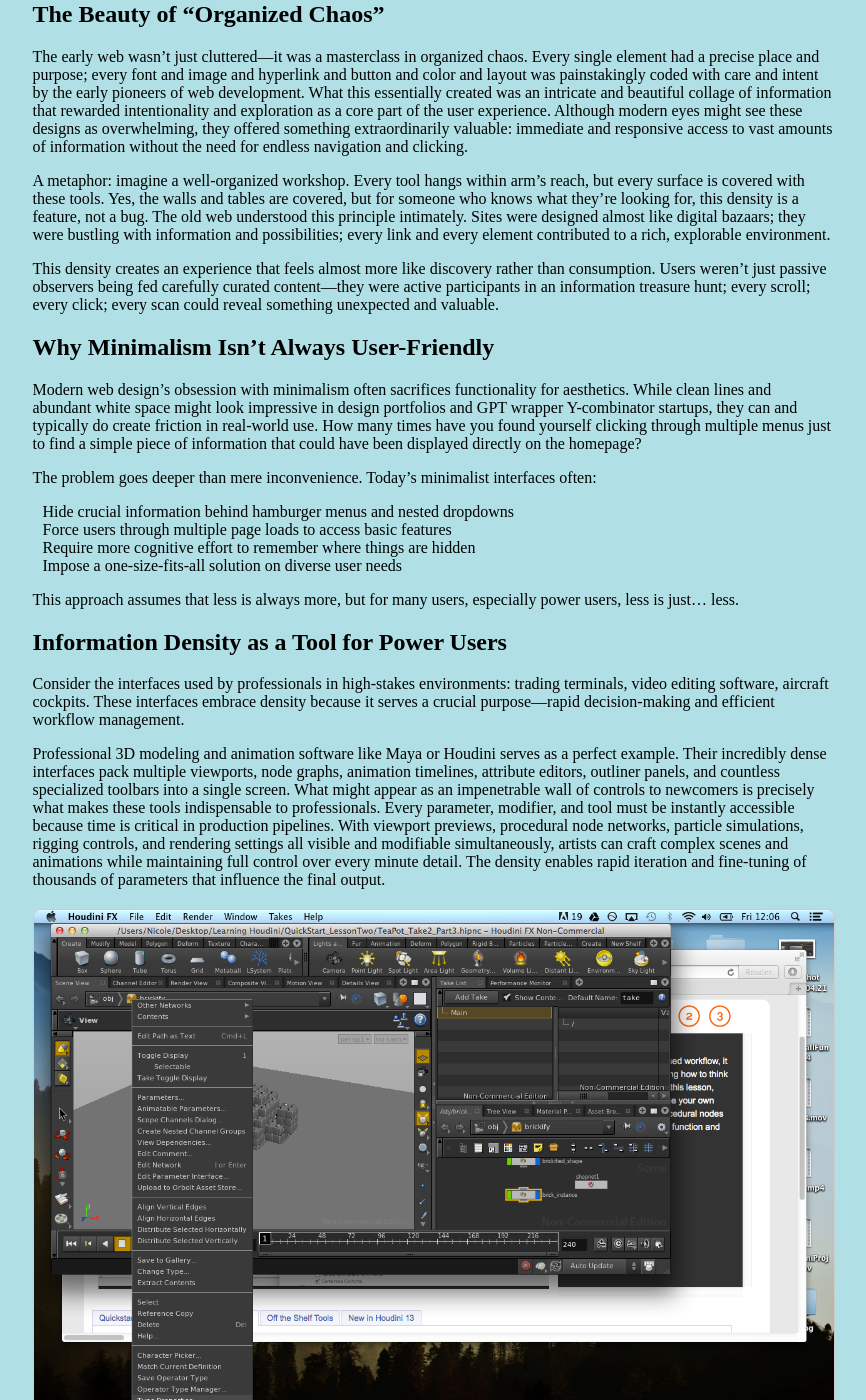
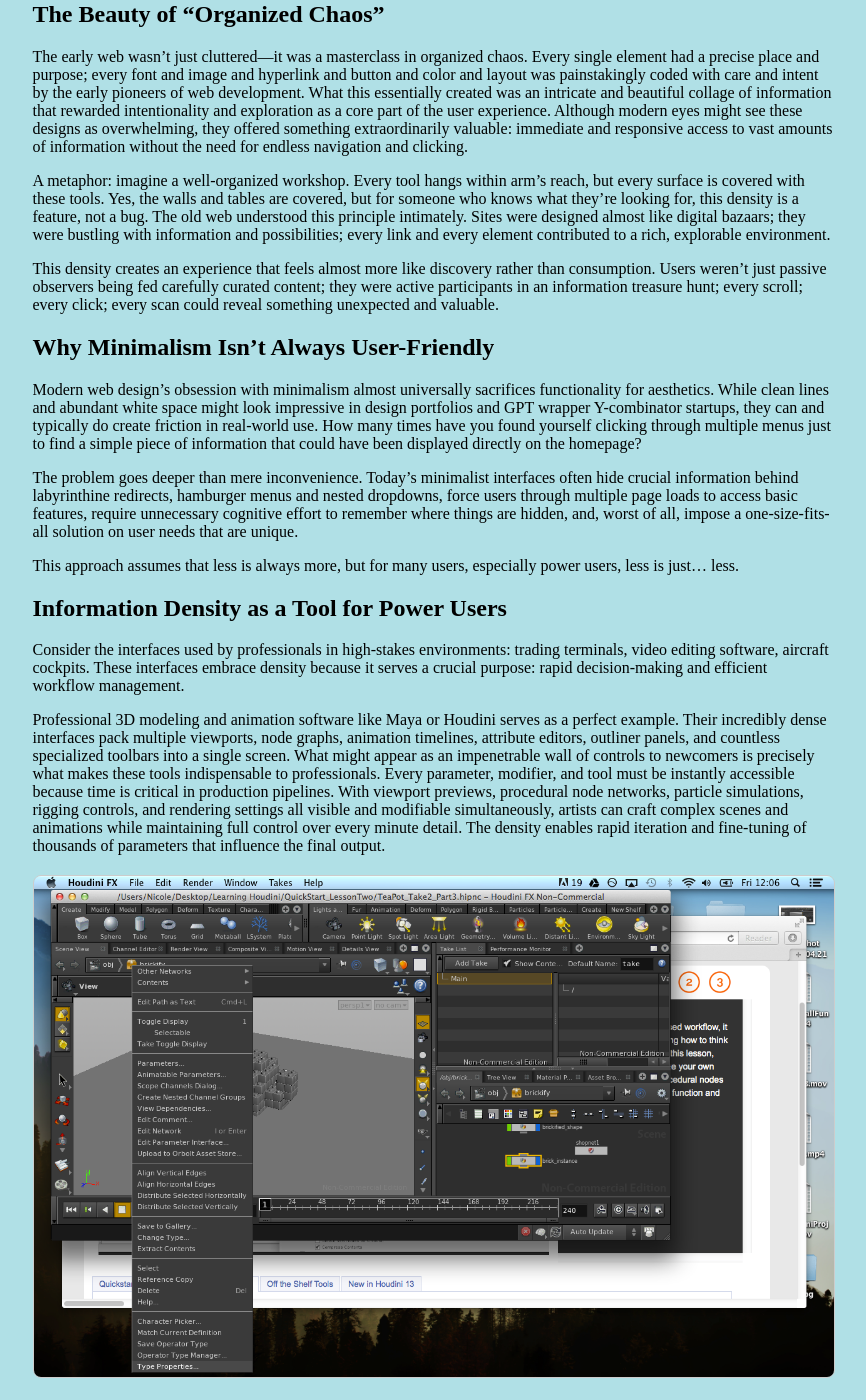
Before and after one commit to acrecit/site, a Jekyll site: the page built from _posts/2024-11-01-informationDensity.markdown, in a window 1280 px wide and 1400 px high, scrolled down 2028 px. Shown: the whole window, without its empty margins (218-1084 px from the left). Built offline with Jekyll 4.4.1, drawn with Linux system fonts in a browser that asks for light colours; some of the changed text lies outside the part shown.

Commit message:
add jekyll ignores and update one article

```diff
--- a/_posts/2024-11-01-informationDensity.markdown
+++ b/_posts/2024-11-01-informationDensity.markdown
@@ -24,39 +24,32 @@
 
 A metaphor: imagine a well-organized workshop. Every tool hangs within arm's reach, but every surface is covered with these tools. Yes, the walls and tables are covered, but for someone who knows what they're looking for, this density is a feature, not a bug. The old web understood this principle intimately. Sites were designed almost like digital bazaars; they were bustling with information and possibilities; every link and every element contributed to a rich, explorable environment.
 
-This density creates an experience that feels almost more like discovery rather than consumption. Users weren't just passive observers being fed carefully curated content—they were active participants in an information treasure hunt; every scroll; every click; every scan could reveal something unexpected and valuable.
+This density creates an experience that feels almost more like discovery rather than consumption. Users weren't just passive observers being fed carefully curated content; they were active participants in an information treasure hunt; every scroll; every click; every scan could reveal something unexpected and valuable.
 
 ## Why Minimalism Isn't Always User-Friendly
 
-Modern web design's obsession with minimalism often sacrifices functionality for aesthetics. While clean lines and abundant white space might look impressive in design portfolios and GPT wrapper Y-combinator startups, they can and typically do create friction in real-world use. How many times have you found yourself clicking through multiple menus just to find a simple piece of information that could have been displayed directly on the homepage?
+Modern web design's obsession with minimalism almost universally sacrifices functionality for aesthetics. While clean lines and abundant white space might look impressive in design portfolios and GPT wrapper Y-combinator startups, they can and typically do create friction in real-world use. How many times have you found yourself clicking through multiple menus just to find a simple piece of information that could have been displayed directly on the homepage?
 
-The problem goes deeper than mere inconvenience. Today's minimalist interfaces often:
-- Hide crucial information behind hamburger menus and nested dropdowns
-- Force users through multiple page loads to access basic features
-- Require more cognitive effort to remember where things are hidden
-- Impose a one-size-fits-all solution on diverse user needs
+The problem goes deeper than mere inconvenience. Today's minimalist interfaces often hide crucial information behind labyrinthine redirects, hamburger menus and nested dropdowns, force users through multiple page loads to access basic features, require unnecessary cognitive effort to remember where things are hidden, and, worst of all, impose a one-size-fits-all solution on user needs that are unique.
 
 This approach assumes that less is always more, but for many users, especially power users, less is just... less.
 
 ## Information Density as a Tool for Power Users
 
-Consider the interfaces used by professionals in high-stakes environments: trading terminals, video editing software, aircraft cockpits. These interfaces embrace density because it serves a crucial purpose—rapid decision-making and efficient workflow management.
+Consider the interfaces used by professionals in high-stakes environments: trading terminals, video editing software, aircraft cockpits. These interfaces embrace density because it serves a crucial purpose: rapid decision-making and efficient workflow management.
 
 Professional 3D modeling and animation software like Maya or Houdini serves as a perfect example. Their incredibly dense interfaces pack multiple viewports, node graphs, animation timelines, attribute editors, outliner panels, and countless specialized toolbars into a single screen. What might appear as an impenetrable wall of controls to newcomers is precisely what makes these tools indispensable to professionals. Every parameter, modifier, and tool must be instantly accessible because time is critical in production pipelines. With viewport previews, procedural node networks, particle simulations, rigging controls, and rendering settings all visible and modifiable simultaneously, artists can craft complex scenes and animations while maintaining full control over every minute detail. The density enables rapid iteration and fine-tuning of thousands of parameters that influence the final output.
 
 ![A screenshot of Houdini](/assets/images/houdini_ui.png)
 
 
-The same principle applies to other professional tools:
-- IDE interfaces for developers
-- Digital audio workstations for musicians
-- Financial analysis platforms for traders
+The same principle applies to other professional tools like IDEs for developers, DAWs for musicians, and financial analysis platforms for traders.
 
-These interfaces prove that density, when thoughtfully implemented, isn't just acceptable—it's optimal.
+These interfaces prove that density, when thoughtfully implemented, is not just acceptable, it's optimal.
 
 ## Visual Interest and Interaction
 
-The early web had personality. From animated GIFs to custom cursors, websites weren't just information repositories—they were digital spaces with character and charm. This visual richness created an emotional connection that many modern websites, with their identical templates and minimal designs, fail to achieve.
+The early web had personality. From animated GIFs to custom cursors, websites weren't just information repositories, they were digital spaces with character and charm. This visual richness created an emotional connection that many modern websites, with their identical templates and minimal designs, fail to achieve.
 
 Some of my favorite examples:
 
@@ -66,38 +59,14 @@
 
 ![lings-cars](/assets/images/lings-cars.jpg)
 
-These sites remind us of a time when:
-- Websites had unique layouts that reflected their purpose and personality
-- Visual elements served both functional and decorative purposes
+These sites remind us of a time when websites had unique layouts that reflected their purpose and personality and visual elements served both functional and decorative purposes.
 
-This vibrancy didn't just make the web more fun—it made it more human.
-
-## Practical Tips for Designing Information-Rich Interfaces Today
-
-How can we bring back the benefits of information-rich design while avoiding the pitfalls? Here's my advice:
-
-1. **Layouts**
-   - Modular grids to organize dense information
-   - Clear visual hierarchies through size and placement
-
-2. **Typography**
-   - Smaller fonts for secondary information
-   - Varying font weights to create visual hierarchy
-   - Comfortable line height even in dense layouts
-
-3. **Visual Coding**
-   - Color coding for quick information scanning
-   - Consistent icon use to aid visual navigation
-   - Clear boundaries between different information zones
+This vibrancy didn't just make the web more fun, it made it more human.
 
 ## Bringing Humanity Back into Web Design
 
 The future of web design doesn't have to be a continuation of the sterile and minimalistic design that we have today. We can create interfaces that are both information-rich and user-friendly, that celebrate density while maintaining clarity, and that prioritize functionality without sacrificing personality.
 
-If we reconsider how we design interfaces, we can:
-- Empower our users with immediate access to information
-- Create more efficient and productive workflows
-- Design beautiful yet functional interfaces that reflect the complexity and richness of human thought
-- Build digital spaces that feel alive and engaging
+If we reconsider how we design interfaces, we can, empower our users with immediate access to information, create more efficient and productive workflows, design beautiful yet functional interfaces that reflect the complexity and richness of human thought, and, most importantly, build digital spaces that feel alive and engaging, not sterile and dull.
 
-The web doesn't need to be a series of identical, minimal templates. It can be a vibrant, efficient, and deeply human space. The web can be beautiful again, and all it will take is for us to stop designing for the lowest common denominator. We need to embrace power users, challenge our audiences, and build interfaces that respect their intelligence and reward their expertise. The future of the web belongs to those who dare to demand more—from our tools, from our interfaces, and from ourselves.
+The web doesn't need to be a series of identical, minimal templates. It can be a vibrant, efficient, and deeply human space. The web can be beautiful again, and all it will take is for us to stop designing for the lowest common denominator. We need to embrace power users, challenge our audiences, and build interfaces that respect their intelligence and reward their expertise. The future of the web belongs to those who dare to demand more, from our tools, from our interfaces, and from ourselves.
```
Also changed, not shown: 1 other file.
